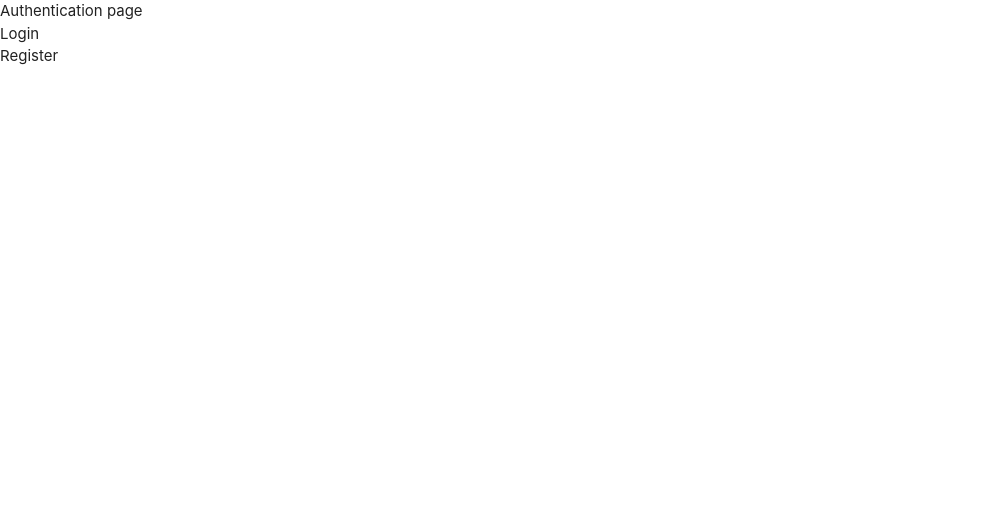
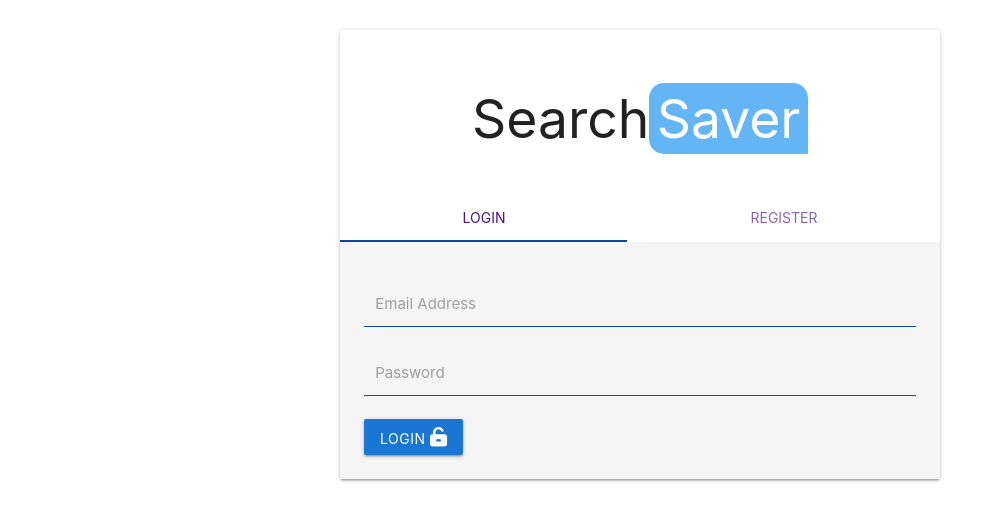
Before and after one commit to AdiHasani/Search-Saver, a React (Create React App) app in the folder react-app/: page /auth in a window 1280 px wide. Shown: the top 520 px of the page, without its empty margins (0-1005 px from the left). Built offline with nearby package versions, Linux system fonts and the light colour scheme; the HTML template or start-up script is replaced by a standard one.

Commit message:
Created Auth view of the app, including the Login and Registration form  without functionality

```diff
--- a/react-app/src/components/authentication/Login.js
+++ b/react-app/src/components/authentication/Login.js
@@ -1,11 +1,62 @@
-import React from 'react'
+import React, { useState, Fragment } from 'react';
+import M from 'materialize-css/dist/js/materialize.min.js';
 
 const Login = () => {
+  const [user, setUser] = useState({
+    email: '',
+    password: ''
+  });
+  const { email, password } = user;
+
+  const onChange = e => {
+    console.log('value att:', e.target.value, 'name att:', e.target.name);
+    setUser({ ...user, [e.target.name]: e.target.value });
+  };
+
+  const onSubmit = e => {
+    e.preventDefault();
+    console.log(email);
+    if (email === '' || password === '') {
+      M.toast({ html: 'Please fill in all fields' });
+    } else {
+      // TODO calling the action to login
+    }
+  };
+
   return (
-    <div>
-      Login
-    </div>
-  )
-}
+    <Fragment>
+      <form>
+        <div className="input-field col s12">
+          <label htmlFor="email">Email Address</label>
+          <input
+            type="email"
+            name="email"
+            value={email}
+            onChange={onChange}
+            required
+          />
+        </div>
+        <div className="input-field col s12">
+          <label htmlFor="password">Password</label>
+          <input
+            type="password"
+            name="password"
+            value={password}
+            onChange={onChange}
+            required
+          />
+        </div>
+        <button
+          className="btn blue darken-2 waves-effect waves-light"
+          onClick={onSubmit}
+        >
+          {' '}
+          Login {'  '}
+          <i className="fas fa-unlock-alt"></i>{' '}
+        </button>
+      </form>
+    </Fragment>
+  );
+};
 
-export default Login
+export default Login;
--- a/react-app/src/components/authentication/Register.js
+++ b/react-app/src/components/authentication/Register.js
@@ -1,11 +1,84 @@
-import React from 'react'
+import React, { useState, Fragment } from 'react';
+import M from 'materialize-css/dist/js/materialize.min.js';
 
 const Register = () => {
+  const [user, setUser] = useState({
+    name: '',
+    email: '',
+    password: '',
+    confirmPassword: ''
+  });
+  const { name, email, password, confirmPassword } = user;
+
+  const onChange = e => setUser({ ...user, [e.target.name]: e.target.value });
+
+  const onSubmit = e => {
+    e.preventDefault();
+    if (name === '' || email === '' || password === '') {
+      M.toast({ html: 'Please enter all fields' });
+    } else if (password !== confirmPassword) {
+      M.toast({ html: 'Passwords do not match' });
+    } else {
+      //TODO send post request to the server
+    }
+  };
+
   return (
-    <div>
-      Register
-    </div>
-  )
-}
+    <Fragment>
+      <form>
+        <div className="input-field col s12">
+          <label htmlFor="name">Name</label>
+          <input
+            type="text"
+            name="name"
+            value={name}
+            onChange={onChange}
+            required
+          />
+        </div>
+        <div className="input-field col s12">
+          <label htmlFor="email">Email Address</label>
+          <input
+            type="email"
+            name="email"
+            value={email}
+            onChange={onChange}
+            required
+          />
+        </div>
+        <div className="input-field col s12">
+          <label htmlFor="password">Password</label>
+          <input
+            type="password"
+            name="password"
+            value={password}
+            onChange={onChange}
+            required
+            minLength="6"
+          />
+        </div>
+        <div className="input-field col s12">
+          <label htmlFor="confirmPassword">Confirm Password</label>
+          <input
+            type="password"
+            name="confirmPassword"
+            value={confirmPassword}
+            onChange={onChange}
+            required
+            minLength="6"
+          />
+        </div>
+        <button
+          className="btn blue darken-2 waves-effect waves-light"
+          onClick={onSubmit}
+        >
+          {' '}
+          Register{'  '}
+          <i className="fas fa-database"></i>{' '}
+        </button>
+      </form>
+    </Fragment>
+  );
+};
 
-export default Register
+export default Register;
--- a/react-app/src/components/pages/Auth.js
+++ b/react-app/src/components/pages/Auth.js
@@ -4,10 +4,33 @@ import Register from '../authentication/Register';
 
 const Auth = () => {
   return (
-    <div>
-      Authentication page
-      <Login />
-      <Register />
+    <div className="auth-container">
+      <div className="card mt-2">
+        <div className="card-content">
+          <h2 className="h2 center">
+            Search
+            <span className="blue lighten-2 text-primary r-p">Saver</span>
+          </h2>
+        </div>
+        <div className="card-tabs">
+          <ul className="tabs tabs-fixed-width">
+            <li className="tab">
+              <a href="!#login">Login</a>
+            </li>
+            <li className="tab">
+              <a href="!#register">Register</a>
+            </li>
+          </ul>
+        </div>
+        <div className="card-content grey lighten-4">
+          <div id="login">
+            <Login />
+          </div>
+          <div id="register">
+            <Register />
+          </div>
+        </div>
+      </div>
     </div>
   );
 };
```
Also changed, not shown: react-app/src/App.css.
